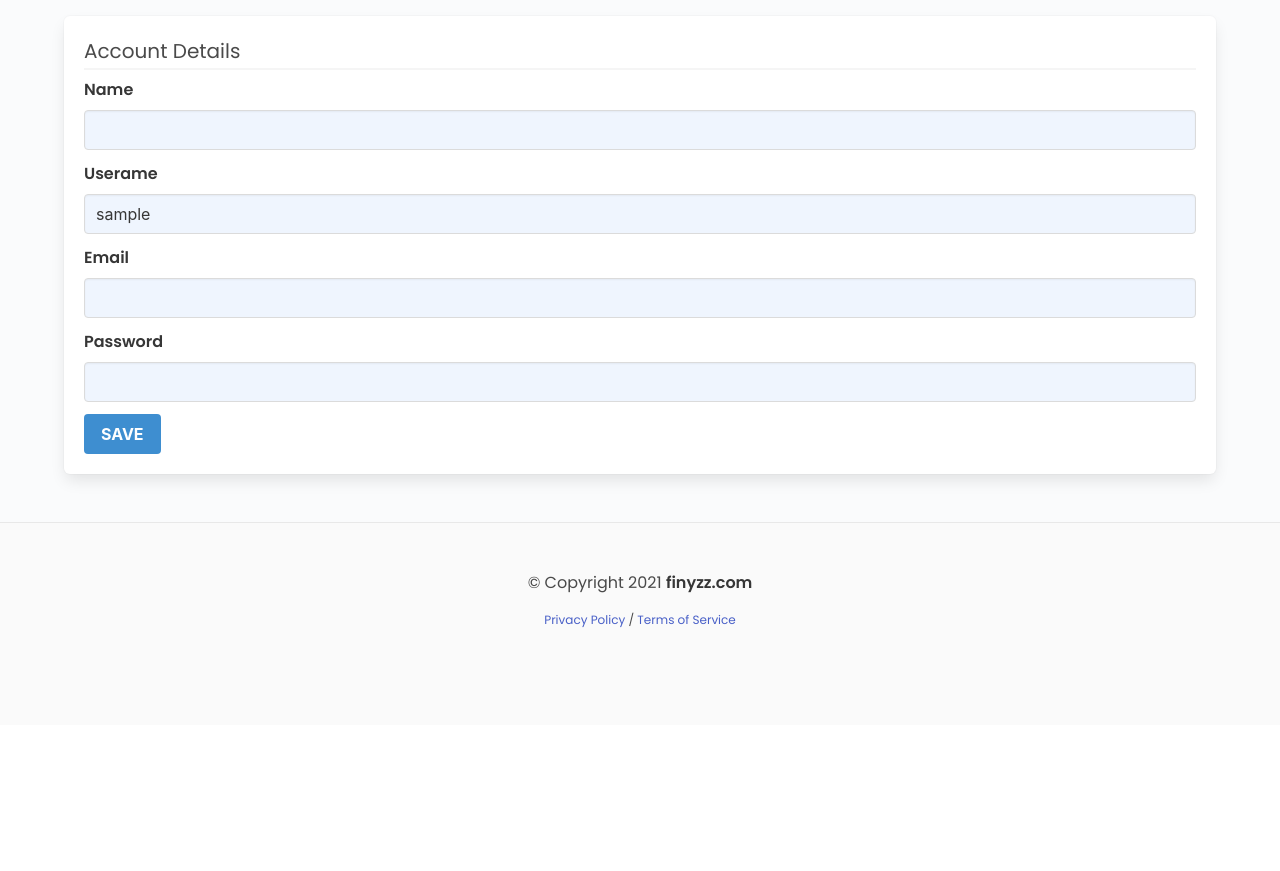
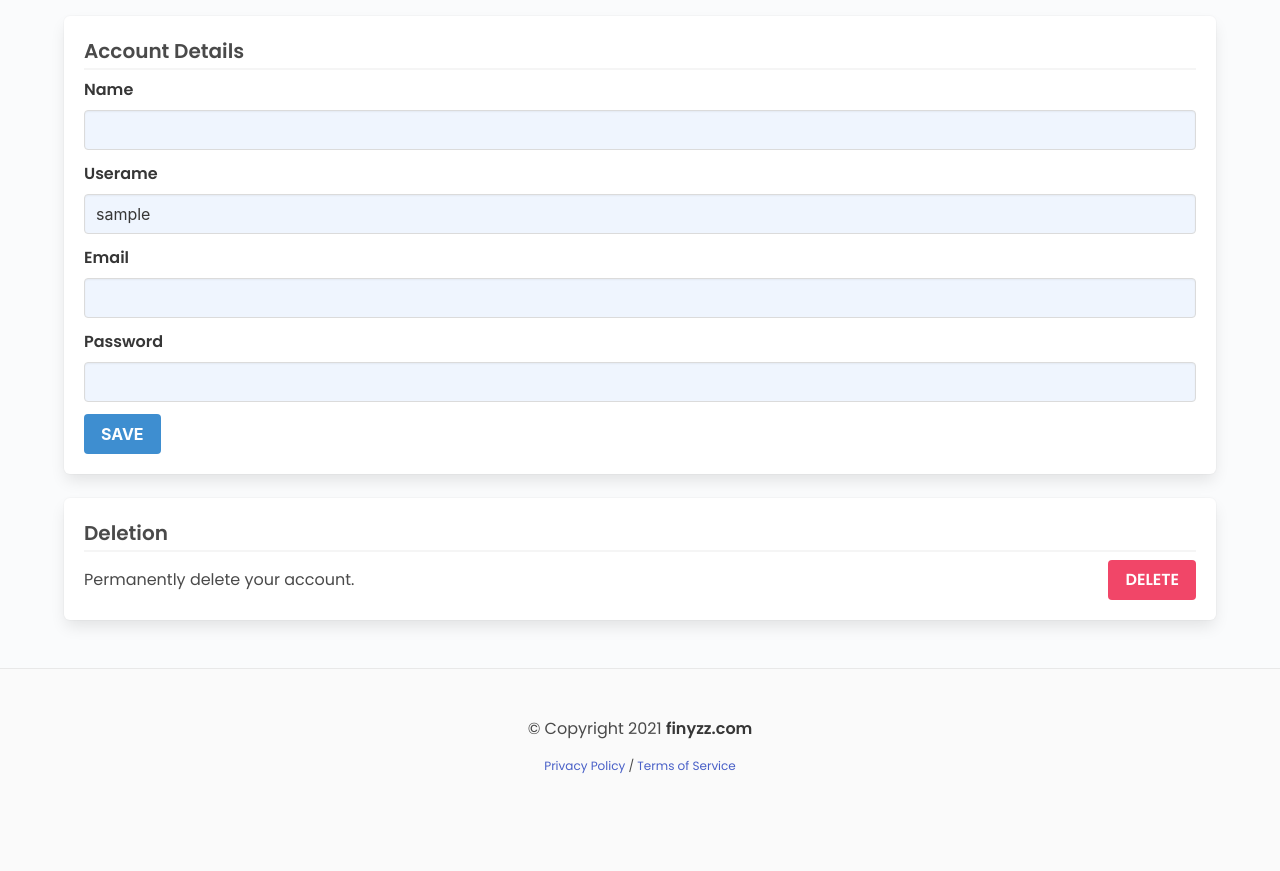
Before and after one commit to martifont92/Norda, a Flask app: page /account/1 in a window 1280 px wide. Shown: the part 53-924 px from the top of the page. Before the commit the page ends 681 px from the top, so only its background shows below. Run offline with Flask 2, Linux system fonts and the light colour scheme; the visitor is signed in with stand-in values (Sample User, id 1); data comes from the database, SQL or seed files in the repository; both versions use the stored data as it was after the commit; some libraries are stand-ins or nearby versions.

Commit message:
delete user

```diff
--- a/FlaskApp/static/bulma.js
+++ b/FlaskApp/static/bulma.js
@@ -32,3 +32,22 @@ document.addEventListener('DOMContentLoaded', () => {
     });
   });
 });
+
+
+// Modal
+var button = document.getElementById('button');
+var modal = document.getElementById('page-modal');
+var close = document.getElementsByClassName('modal-close')[0];
+var close_bg = document.getElementsByClassName('modal-background')[0];
+
+button.onclick = function() {
+  modal.style.display = 'block';
+}
+
+close.onclick = function() {
+  modal.style.display = 'none';
+}
+
+close_bg.onclick = function() {
+  modal.style.display = 'none';
+}
--- a/FlaskApp/templates/account.html
+++ b/FlaskApp/templates/account.html
@@ -16,7 +16,7 @@
 		{% endwith %}
 
 		<div class="box mt-4">
-			<legend class="is-size-5">Account Details</legend>
+			<legend class="is-size-5 has-text-weight-bold">Account Details</legend>
 			<hr>
 			<form action="/account" method="POST">
 				<div class="field">
@@ -43,10 +43,35 @@
 		        		<input class="input" type="password" autocomplete="current-password" name="password" required />
 		            </div>
 		        </div>
-		        <button class="button is-block is-info" type="submit">
-		            <strong>SAVE</strong>
-		        </button>
+		        <button class="button is-info has-text-weight-bold" type="submit">SAVE</button>
 			</form>
+		</div>
+
+		<div class="box mt-4">
+			<legend class="is-size-5 has-text-weight-bold">Deletion</legend>
+			<hr>
+			<div class="field is-grouped">
+				<p class="control is-expanded mt-2">
+					Permanently delete your account.
+				</p>
+				<a class="button is-danger has-text-weight-bold" id="button">
+      				DELETE
+    			</a>
+    			<div class="modal" id="page-modal">
+    				<div class="modal-background"></div>
+    				<div class="modal-content">
+    					<div class="box mt-6 has-text-centered">
+	    					<p>
+	    						Are you sure you want to delete you account? This is irreversible!
+	    					</p>
+	    					<a class="button is-danger has-text-weight-bold mt-3" href="{{ url_for('auth.delete_account') }}">
+			      				DELETE
+			    			</a>
+	    				</div>
+					</div>
+					<button class="modal-close is-large" aria-label="close"></button>
+    			</div>
+			</div>
 		</div>
 	</div>
 {% endblock %}
```
Also changed, not shown: FlaskApp/auth.py (+10 -0 lines), FlaskApp/templates/index.html (+11 -0 lines), FlaskApp/users.db.
